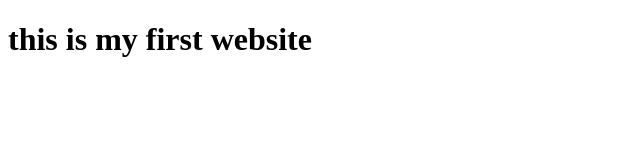
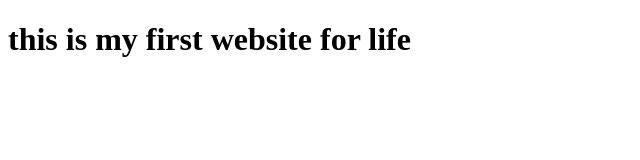
Before and after one commit to veto-power/htmlwebsite, a plain HTML site: page index.html in a window 1280 px wide. Shown: the whole page, without its empty margins (0-640 px from the left). Drawn offline with Linux system fonts and the light colour scheme.

Commit message:
i change somethig

```diff
--- a/index.html
+++ b/index.html
@@ -6,6 +6,6 @@
     <title>My website!!</title>
   </head>
   <body>
-    <h1>this is my first website</h1>
+    <h1>this is my first website for life</h1>
   </body>
 </html>
```
